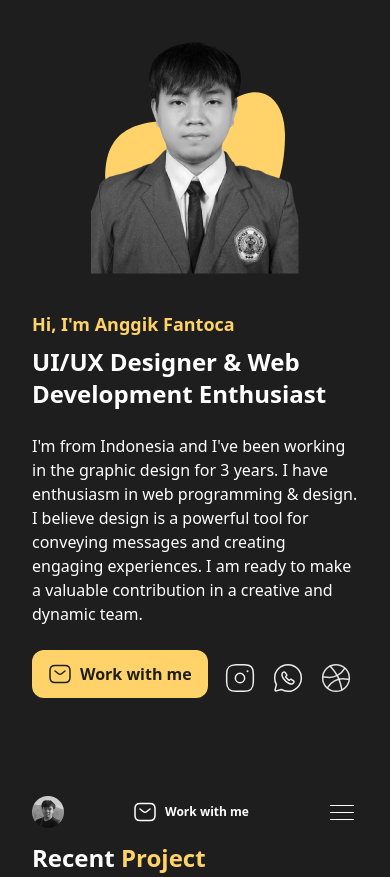
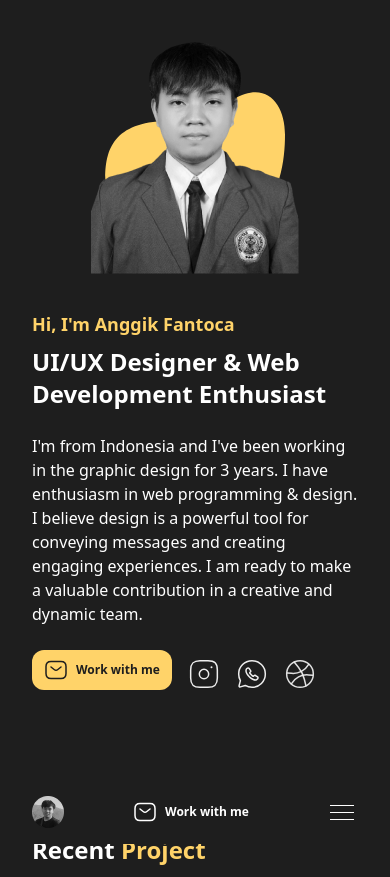
Before and after one commit to Fantoca/Fantoca-Portofolio.github.io, a website: page index.html in a window 390 px wide. Shown: the top 877 px of the page. Drawn offline with Linux system fonts and the light colour scheme.

Commit message:
Update 6

```diff
--- a/index.html
+++ b/index.html
@@ -197,7 +197,7 @@
             <div class="flex items-center mt-6">
               <a href="mailto:fantocaa17@gmail.com" target="_blank"
                 ><button
-                  class="flex font-bold bg-kuningPorto py-3 px-4 lg:py-4 lg:px-6 text-hitamPorto rounded-xl text-base hover:opacity-80 ease-in-out min-w-fit"
+                  class="flex font-bold bg-kuningPorto px-3 py-2 md:py-3 md:px-4 lg:py-4 lg:px-6 text-hitamPorto rounded-xl md:text-base text-xs hover:opacity-80 ease-in-out min-w-fit items-center"
                   id="emailButton"
                 >
                   <svg
```
Also changed, not shown: public/css/output.css.
